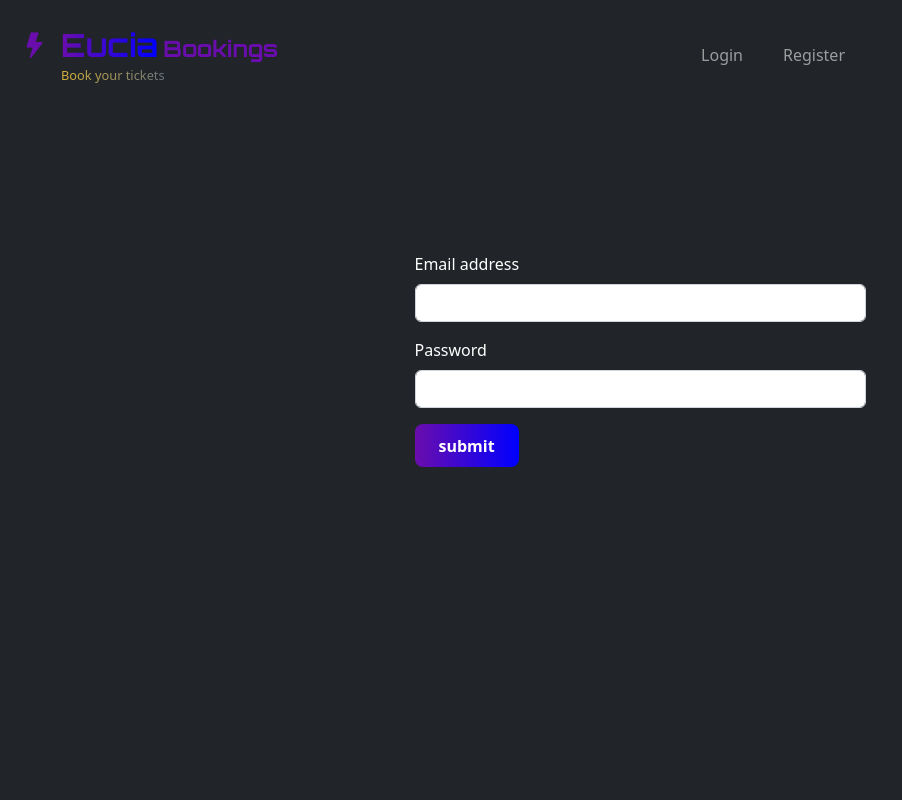
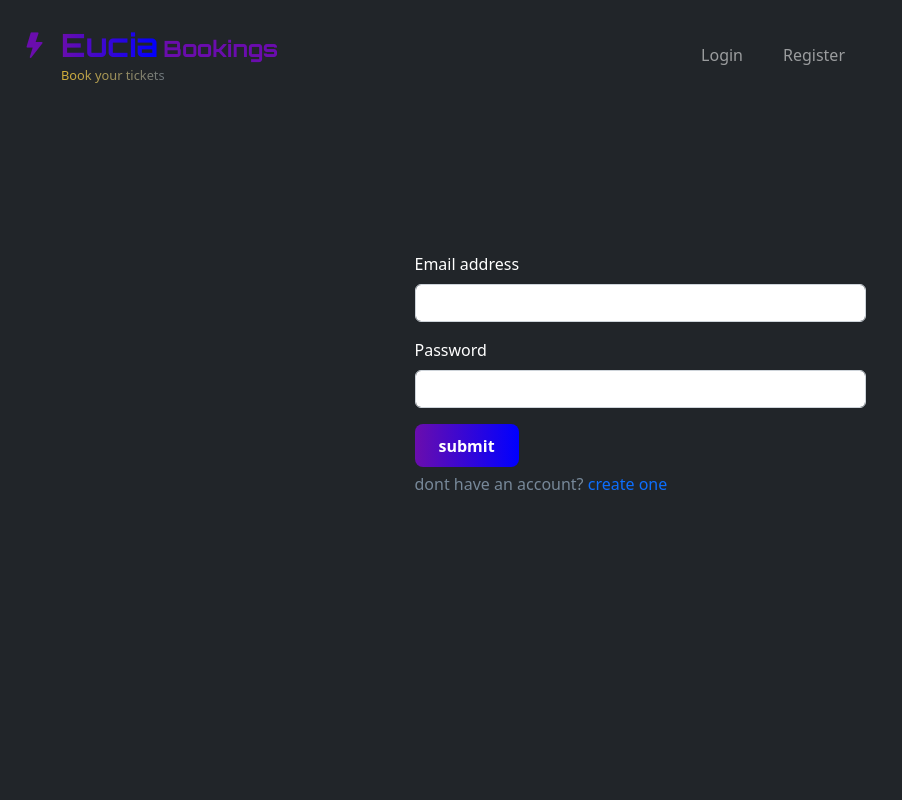
Before and after one commit to Nashmoneiy/tickets, a React (Vite) app: page / in a window 1280 px wide. Shown: the top 800 px of the page, without its empty margins (0-902 px from the left). Built offline with nearby package versions, Linux system fonts and the light colour scheme.

Commit message:
initial commit

```diff
--- a/src/App.css
+++ b/src/App.css
@@ -85,3 +85,7 @@ input:focus {
         border: none;
 
     }
+    h6 .menu{
+      text-decoration: none;
+      color: red;
+    }
--- a/src/components/frontend/Login.jsx
+++ b/src/components/frontend/Login.jsx
@@ -2,6 +2,7 @@ import React from "react";
 import axios from "axios";
 import { useState } from "react";
 import { useNavigate } from "react-router-dom";
+import { Link } from "react-router-dom";
 
 const Login = () => {
   const [loading, setLoading] = useState(false);
@@ -40,7 +41,10 @@ const Login = () => {
     };
 
     axios
-      .post(`https://ticket-api-production-3c8e.up.railway.app/api/login`, data)
+      .post(
+        `https://ticket-api-production-3c8e.up.railway.appr/api/login`,
+        data
+      )
       .then((response) => {
         if (response.status === 200) {
           const now = new Date().getTime(); // current time in ms
@@ -147,6 +151,17 @@ const Login = () => {
                 )}
               </button>
             </form>
+            <h6
+              className="mt-2 menu"
+              style={{
+                color: "lightslategray",
+              }}
+            >
+              dont have an account?{" "}
+              <Link to="/register" className="text-decoration-none">
+                create one
+              </Link>
+            </h6>
           </div>
         </div>
       </div>
--- a/src/components/frontend/Register.jsx
+++ b/src/components/frontend/Register.jsx
@@ -1,6 +1,7 @@
 import React from "react";
 import { useState } from "react";
 import axios from "axios";
+import { Link } from "react-router-dom";
 
 const Register = () => {
   const [loading, setLoading] = useState(false);
@@ -158,6 +159,17 @@ const Register = () => {
                 )}
               </button>
             </form>
+            <h6
+              className="mt-2"
+              style={{
+                color: "lightslategray",
+              }}
+            >
+              already have an account?{" "}
+              <Link to="/login" className="text-decoration-none">
+                login
+              </Link>
+            </h6>
           </div>
         </div>
       </div>
```
